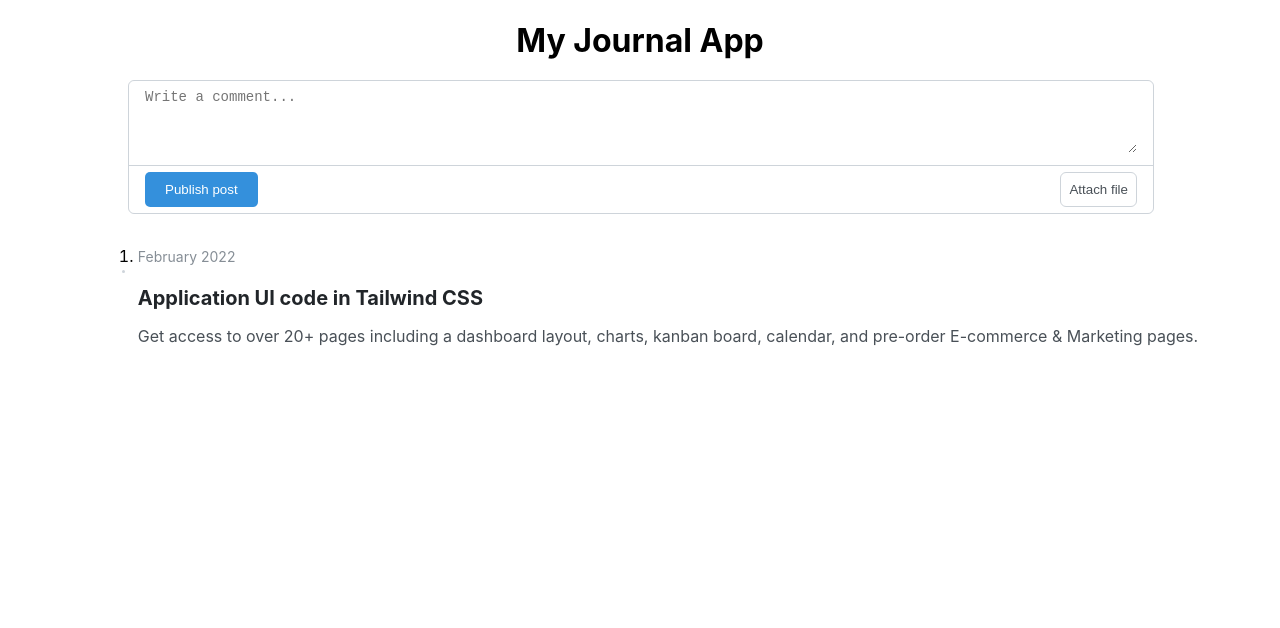
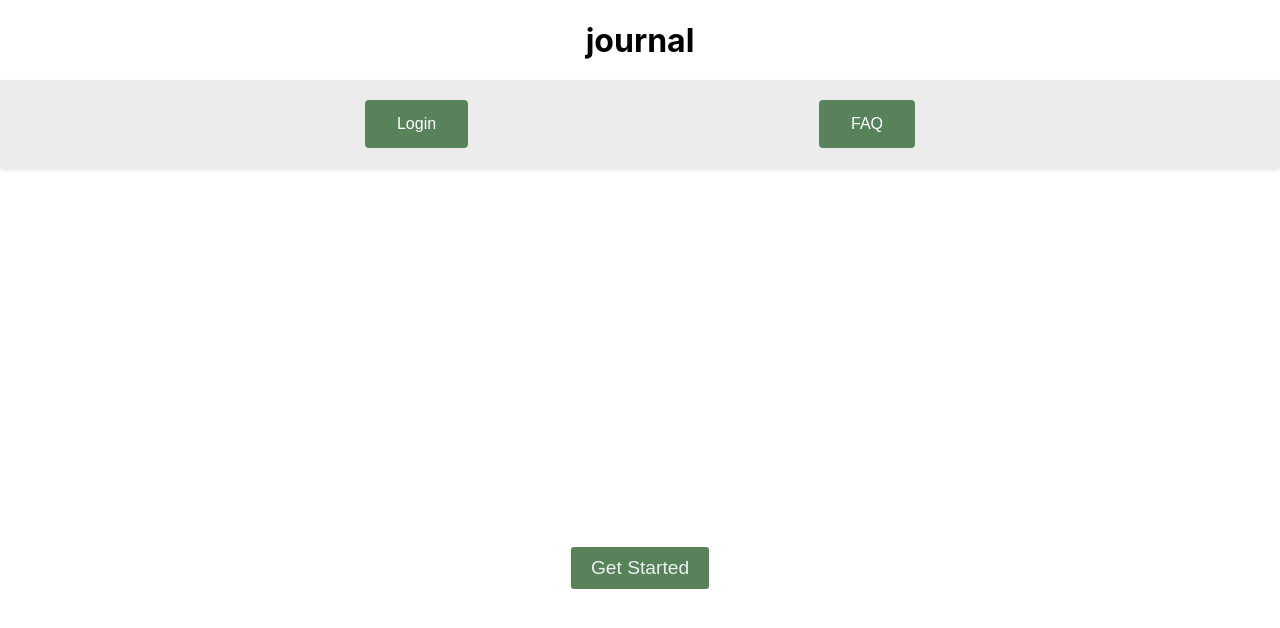
Before and after one commit to shobhitm23/mentorAI, a React (Create React App) app in the folder my-app/: page / in a window 1280 px wide. Shown: the top 628 px of the page. Built offline with nearby package versions, Linux system fonts and the light colour scheme.

Commit message:
added Navbar and HomePage

```diff
--- a/my-app/package.json
+++ b/my-app/package.json
@@ -8,7 +8,8 @@
     "@testing-library/user-event": "^13.5.0",
     "react": "^18.2.0",
     "react-dom": "^18.2.0",
-    "react-scripts": "5.0.1",
+    "react-router-dom": "^6.22.3",
+    "react-scripts": "^5.0.1",
     "web-vitals": "^2.1.4"
   },
   "scripts": {
@@ -34,5 +35,8 @@
       "last 1 firefox version",
       "last 1 safari version"
     ]
+  },
+  "devDependencies": {
+    "@babel/plugin-proposal-private-property-in-object": "^7.21.11"
   }
 }
--- a/my-app/src/App.js
+++ b/my-app/src/App.js
@@ -1,12 +1,21 @@
 import React from 'react';
 import JournalEntryPage from './components/JournalEntryPage/JournalEntryPage.js';
 import './App.css'
+import HomePage from './components/HomePage/HomePage.js';
+import { BrowserRouter as Router, Routes, Route } from 'react-router-dom';
+import NavBar from './components/NavBar/NavBar.js';
 
 function App() {
   return (
     <div className='app'>
-      <h1 className='app-title'>My Journal App</h1>
-      <JournalEntryPage />
+      <h1 className='app-title'>journal</h1>
+        <Router>
+          <NavBar />
+          <Routes>
+            <Route path='/' element={<HomePage />} />
+            <Route path='/journal' element={<JournalEntryPage />} />
+          </Routes>
+        </Router>
     </div>
   );
 }
--- /dev/null
+++ b/my-app/src/components/HomePage/HomePage.css
@@ -0,0 +1,19 @@
+.home-page {
+    display: flex;
+    justify-content: center;
+    align-items: center;
+    height: 100vh;
+}
+
+.get-started {
+    /* Add animation */
+    transition: all 0.3s ease;
+    font-size: 1.2rem;
+    padding: 10px 20px;
+    background-color: #58825a;
+}
+
+.get-started:hover {
+    /* Change color on hover */
+    background-color: #3b5729;
+}
--- /dev/null
+++ b/my-app/src/components/HomePage/HomePage.js
@@ -0,0 +1,18 @@
+import { useNavigate } from 'react-router-dom';
+import './HomePage.css';
+
+function HomePage() {
+  const navigate = useNavigate();
+
+  function handleGetStarted() {
+    navigate('/signup');
+  };
+
+  return (
+    <div className="home-page">
+      <button className="get-started" onClick={handleGetStarted}>Get Started</button>
+    </div>
+  );
+}
+
+export default HomePage;
--- a/my-app/src/components/JournalEntriesList/JournalEntriesList.css
+++ b/my-app/src/components/JournalEntriesList/JournalEntriesList.css
@@ -1,56 +1,59 @@
-/* JournalEntriesList.css */
-.entries-list {
-    list-style-type: none;
-    border: 1px solid #ced4da; /* Replace with your border color */
-    border-radius: 0.375rem; /* Replace with your border-radius */
+ol {
+  display: flex;
+  flex-direction: column;
+  align-items: center;
+  width: 100%;
   padding: 0;
 }
 
 .entry {
-    margin-bottom: 1.5rem; /* Replace with your desired margin */
-    margin-left: 1rem; /* Replace with your desired margin */
+  display: flex;
+  justify-content: space-between;
+  align-items: center;
+  width: 75%;
+  padding: 20px;
+  list-style-type: none;
+  margin-bottom: 20px;
+  background-color: #b6d1ba;
+  box-shadow: 0 4px 8px 0 rgba(0,0,0,0.2);
+  border-radius: 10px;
+}
+
+.entry-content {
+  display: flex;
+  flex-direction: column;
+
+}
+
+.relative {
   position: relative;
 }
 
-  .bullet {
-    position: absolute;
-    width: 0.1875rem; /* Replace with your desired bullet width */
-    height: 0.1875rem; /* Replace with your desired bullet height */
-    background-color: #ced4da; /* Replace with your bullet color */
-    border-radius: 50%;
-    top: 1.5rem; /* Adjust the positioning as needed */
-    left: -1rem; /* Adjust the positioning as needed */
-  }
-
 .entry-date {
-    margin-bottom: 0.5rem; /* Replace with your desired margin */
-    font-size: 0.875rem; /* Replace with your desired font size */
-    font-weight: normal; /* Replace with your desired font weight */
-    color: #868e96; /* Replace with your desired text color */
+  font-size: 0.8em;
+  color: #000000;
 }
 
 .entry-title {
-    margin-bottom: 0.5rem; /* Replace with your desired margin */
-    font-size: 1.25rem; /* Replace with your desired font size */
-    font-weight: bold; /* Replace with your desired font weight */
-    color: #212529; /* Replace with your desired text color */
+  font-size: 1.2em;
+  font-weight: bold;
+  margin: 10px 0;
 }
 
 .entry-description {
-    margin-bottom: 1rem; /* Replace with your desired margin */
-    font-size: 1rem; /* Replace with your desired font size */
-    font-weight: normal; /* Replace with your desired font weight */
-    color: #495057; /* Replace with your desired text color */
+  font-size: 1em;
+  margin-bottom: 10px;
 }
 
-  .entry-link {
-    font-size: 0.875rem; /* Replace with your desired font size */
-    font-weight: medium; /* Replace with your desired font weight */
-    color: #007bff; /* Replace with your desired link color */
-    text-decoration: none;
-    display: inline-block;
+button {
+  padding: 5px 10px;
+  background-color: #58825a;
+  color: #ecf0f1;
+  border: none;
+  border-radius: 3px;
+  cursor: pointer;
 }
 
-  .arrow {
-    margin-left: 0.25rem; /* Adjust the spacing as needed */
+button:hover {
+  background-color:  #3b5729;
 }
--- a/my-app/src/components/JournalEntriesList/JournalEntriesList.js
+++ b/my-app/src/components/JournalEntriesList/JournalEntriesList.js
@@ -2,15 +2,19 @@
 import React from 'react';
 import './JournalEntriesList.css';
 
-function JournalEntriesList() {
+function JournalEntriesList({ entries, deleteEntry }) {
   return (
-    <ol className="relative border-s border-gray-200 dark:border-gray-700">
-      <li className="entry">
-        <div className="bullet"></div>
-        <time className="entry-date">February 2022</time>
-        <h3 className="entry-title">Application UI code in Tailwind CSS</h3>
-        <p className="entry-description">Get access to over 20+ pages including a dashboard layout, charts, kanban board, calendar, and pre-order E-commerce & Marketing pages.</p>
-      </li>
+    <ol>
+      {entries.map((entry, index) => (
+        <li key={index} className="entry">
+          <div className="entry-content">
+            <time className="entry-date">{entry.date}</time>
+            <h3 className="entry-title">{entry.content}</h3>
+            <p className="entry-description">{entry.content}</p>
+          </div>
+          <button className="delete" onClick={() => deleteEntry(index)}>Delete</button>
+        </li>
+      ))}
     </ol>
   );
 }
--- a/my-app/src/components/JournalEntry/JournalEntryForm.css
+++ b/my-app/src/components/JournalEntry/JournalEntryForm.css
@@ -6,6 +6,7 @@
 
 .entry-container {
   width: 100%;
+  margin-top: 50px;
   margin-bottom: 1rem;
   border: 1px solid #ced4da;
   border-radius: 0.375rem;
@@ -42,20 +43,6 @@
   border-bottom-right-radius: 0.375rem;
 }
 
-.post-button {
-  padding: 0.625rem 1.25rem;
-  font-size: 0.75rem;
-  font-weight: 600;
-  text-align: center;
-  color: #fff;
-  background-color: #007bff;
-  border: 1px solid #007bff;
-  border-radius: 0.375rem;
-  cursor: pointer;
-  -webkit-transition: background-color 0.15s ease-in-out, border-color 0.15s ease-in-out, box-shadow 0.15s ease-in-out;
-  transition: background-color 0.15s ease-in-out, border-color 0.15s ease-in-out, box-shadow 0.15s ease-in-out;
-}
-
 .entry-buttons {
   display: flex;
   gap: 0.25rem;
@@ -72,8 +59,12 @@
   transition: background-color 0.15s ease-in-out, border-color 0.15s ease-in-out, box-shadow 0.15s ease-in-out;
 }
 
+.attachment-button:hover {
+  background-color: #f8f9fa;
+}
+
 .publish-button {
-  background-color: #3490dc;
+  background-color: #58825a;
   color: #ffffff;
   padding: 10px 20px;
   border: none;
@@ -83,8 +74,5 @@
 }
 
 .publish-button:hover {
-  background-color: #2779bd;
+  background-color: #3b5729;
 }
-
-
-/* Add styles for other buttons as needed */
--- a/my-app/src/components/JournalEntry/JournalEntryForm.js
+++ b/my-app/src/components/JournalEntry/JournalEntryForm.js
@@ -1,9 +1,9 @@
 import React from 'react';
 import './JournalEntryForm.css';
 
-function JournalEntryForm() {
+function JournalEntryForm({ handleSubmit, entryContent, setEntryContent}) {
   return (
-    <form className="entry-form">
+    <form className="entry-form" onSubmit={handleSubmit}>
       <div className="entry-container">
         <div className="entry-header">
           <textarea
@@ -11,13 +11,14 @@ function JournalEntryForm() {
             rows="4"
             className="entry-textarea"
             placeholder="Write a comment..."
+            value={entryContent}
+            onChange={ event => setEntryContent(event.target.value) }
             required
           />
         </div>
         <div className="entry-footer">
           <button
             type="submit"
-           /* onClick={handleSubmit}*/
             className="publish-button">
             Publish post
           </button>
--- a/my-app/src/components/JournalEntryPage/JournalEntryPage.js
+++ b/my-app/src/components/JournalEntryPage/JournalEntryPage.js
@@ -24,6 +24,7 @@ function JournalEntryPage() {
     const formattedDate = new Date().toLocaleDateString('en-US', options);
 
     const newEntry = {
+      title: "New Entry",
       content: entryContent,
       date: formattedDate,
     };
@@ -32,10 +33,16 @@ function JournalEntryPage() {
     setEntryContent('');
   }
 
+  function deleteEntry(index) {
+    const newEntries = [...entries];
+    newEntries.splice(index, 1);
+    setEntries(newEntries);
+  };
+
   return (
     <div className="journal-entry-form">
-      <JournalEntryForm />
-      <JournalEntriesList />
+      <JournalEntryForm handleSubmit={handleSubmit} entryContent={entryContent} setEntryContent={setEntryContent} />
+      <JournalEntriesList entries={entries} deleteEntry={deleteEntry}/>
     </div>
   );
 }
--- /dev/null
+++ b/my-app/src/components/NavBar/NavBar.css
@@ -0,0 +1,65 @@
+/* NavBar.css */
+
+/* Container for the navbar */
+.navbar {
+    display: flex;
+    justify-content: space-evenly;
+    align-items: center;
+    padding: 1rem;
+    background-color: #ececec; /* Light grey background */
+    box-shadow: 0 2px 4px rgba(0, 0, 0, 0.1);
+    transition: background-color 0.3s ease;
+}
+
+/* Logo */
+.navbar__logo {
+    font-size: 1.5rem;
+    font-weight: bold;
+    color: #333333;
+    transition: color 0.3s ease;
+}
+
+.navbar__logo:hover {
+    color: #666666;
+}
+
+/* Navigation links */
+.navbar__links {
+    display: flex;
+    gap: 1rem;
+}
+
+.navbar__link {
+    color: #333333;
+    text-decoration: none;
+    padding: 0.5rem 1rem; /* Add some padding to make the links more clickable */
+    transition: color 0.3s ease, background-color 0.3s ease;
+}
+
+.navbar__link:hover {
+    color: #666666;
+    background-color: #e0e0e0; /* Light grey background on hover */
+}
+
+/* NavBar.css */
+
+
+
+.navbar button {
+    background-color: #58825a; /* Green background */
+    border: none;
+    color: white; /* White text */
+    padding: 15px 32px; /* Padding around the text */
+    text-align: center;
+    text-decoration: none;
+    display: inline-block;
+    font-size: 16px;
+    margin: 4px 2px;
+    cursor: pointer;
+    border-radius: 4px; /* Rounded corners */
+    transition: background-color 0.3s ease; /* Transition for hover effect */
+}
+
+.navbar button:hover {
+    background-color: #3b5729; /* Darker green when hovered over */
+}
--- /dev/null
+++ b/my-app/src/components/NavBar/NavBar.js
@@ -0,0 +1,24 @@
+import React from 'react';
+import { useNavigate } from 'react-router-dom';
+import './NavBar.css';
+
+function NavBar() {
+  const navigate = useNavigate();
+
+  const handleLogin = () => {
+    navigate('/login');
+  };
+
+  const handleFAQ = () => {
+    navigate('/faq');
+  };
+
+  return (
+    <div className="navbar">
+      <button className="login" onClick={handleLogin}>Login</button>
+      <button className="faq" onClick={handleFAQ}>FAQ</button>
+    </div>
+  );
+}
+
+export default NavBar;
```
Also changed, not shown: 1 other file (tests, documents, lock files or other folders). Lines whose indentation alone changed are shown as unchanged.
